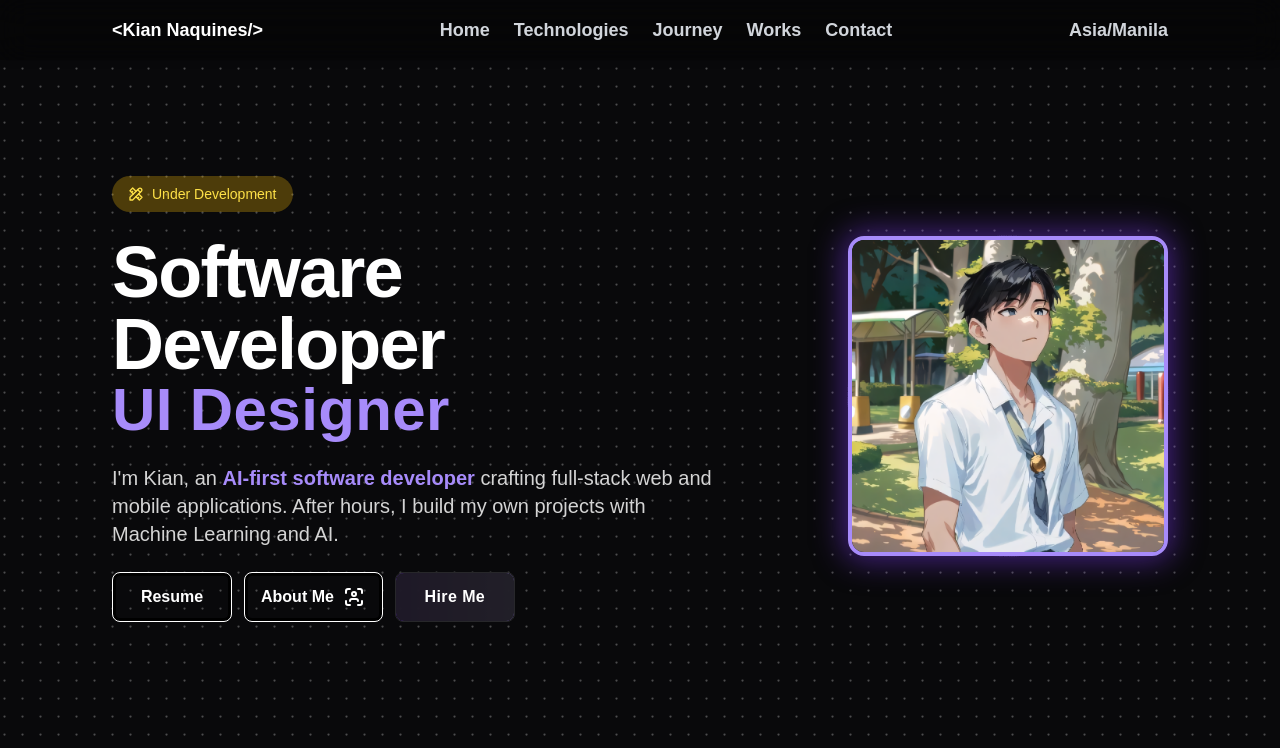
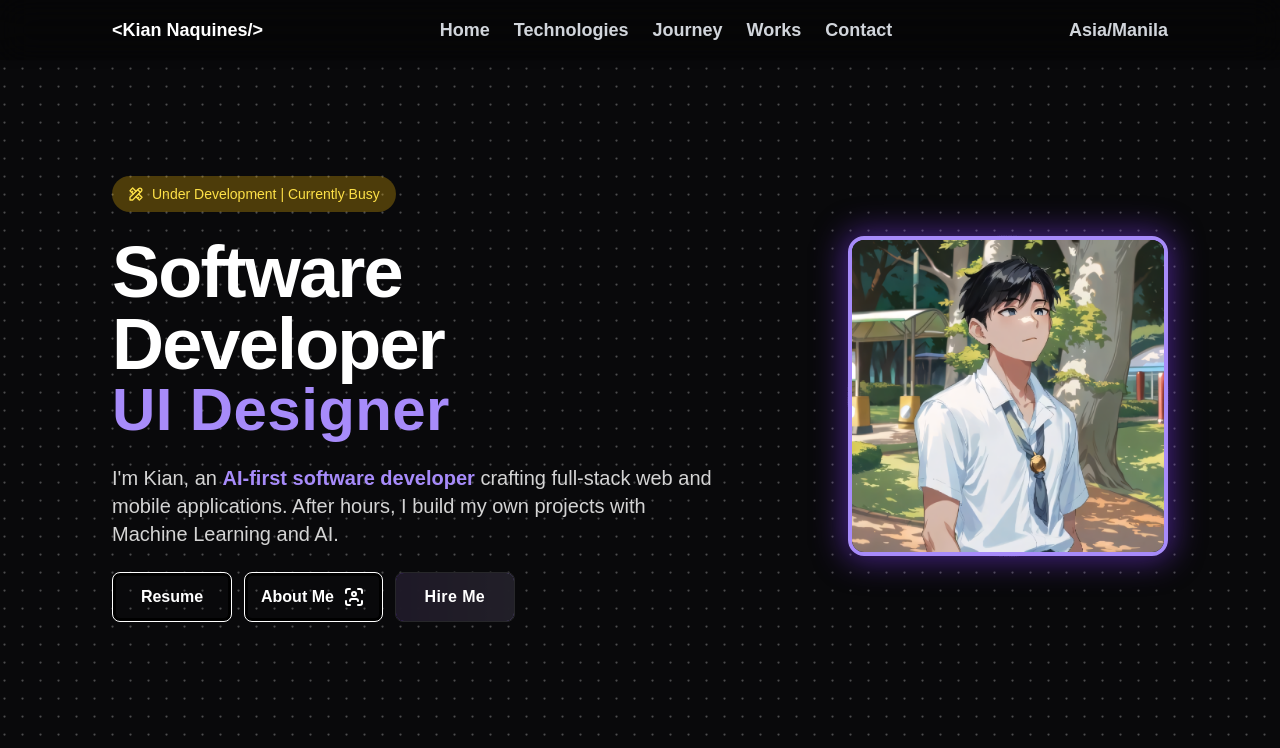
Before and after one commit to kiannaquines/kian_portfolio, a Next.js app: page / in a window 1280 px wide. Shown: the top 748 px of the page. Built offline with nearby package versions, Linux system fonts and the light colour scheme; a web font is replaced by a local one.

Commit message:
Update Hero component to reflect current development status with more descriptive text for better user awareness

```diff
--- a/components/hero.tsx
+++ b/components/hero.tsx
@@ -39,7 +39,7 @@ const Hero = () => {
           : "bg-green-500/20 dark:bg-green-500/30 text-green-700 dark:text-green-300"
           }`}>
           <IconTools className="w-4 h-4 mr-2" />
-          {environment === "development" ? <span>Under Development</span> : <span>Production</span>}
+          {environment === "development" ? <span>Under Development | Currently Busy</span> : <span>Production</span>}
         </div>
       </motion.div>
 
```
